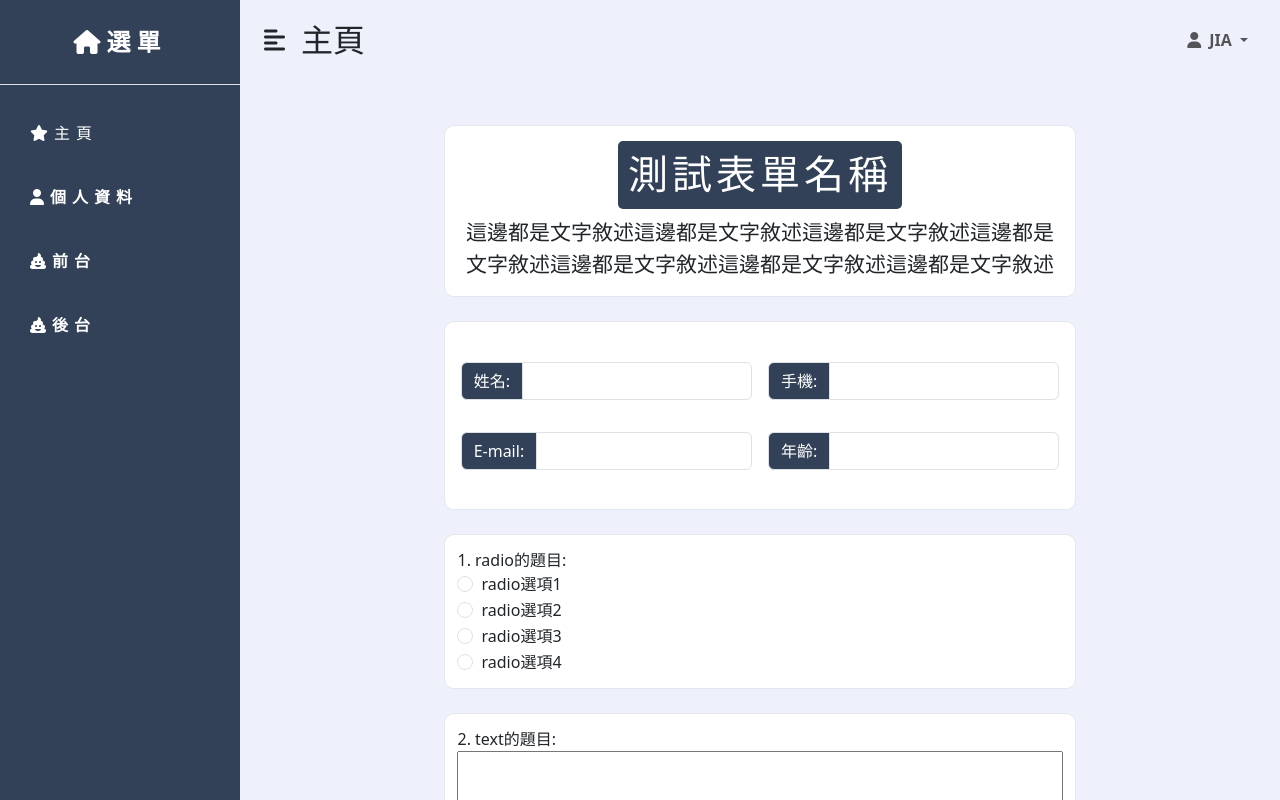
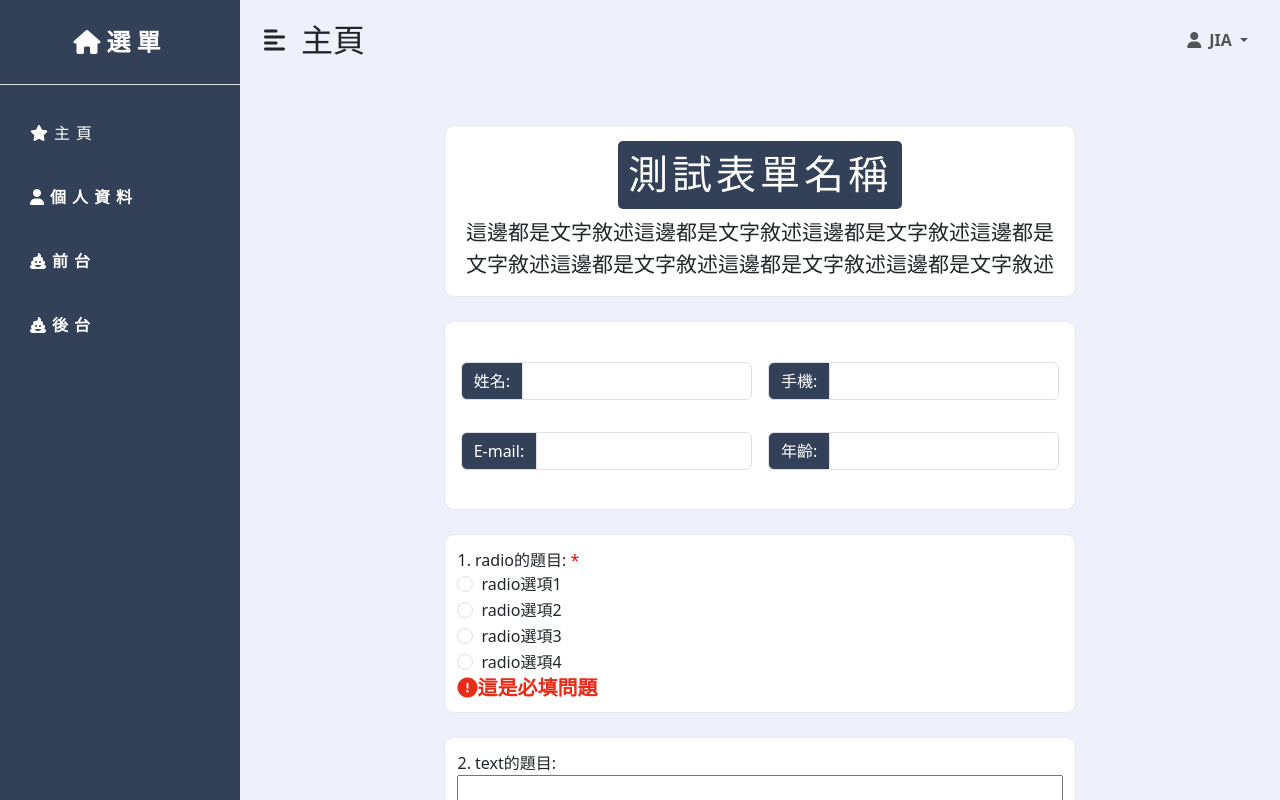
Before and after one commit to ru8ru8work/survey, a Vue app: page /Front/Answer in a window 1280 px wide. Shown: the top 800 px of the page. Built offline with nearby package versions, Linux system fonts and the light colour scheme; what vue-awesome-paginate would draw is missing.

Commit message:
暫時想不到更好的方法的必填

```diff
--- a/src/components/AnswerSurvey.vue
+++ b/src/components/AnswerSurvey.vue
@@ -66,7 +66,7 @@ export default {
                             questionType:2, //radio
                             questionTitle:"radio的題目",
                             order:1,
-                            required:false,
+                            required:true,
                             questionOption:[
                                 {
                                     value:1,
@@ -129,8 +129,6 @@ export default {
 
         this.surveyData[0].question.forEach(item => {
             if (item.questionType == 3) {
-                // console.log(this.childFormData);
-
                 //不知道要怎麼初始化childFormData比較好用簡單寫法
                 if ( this.childFormData.checkbox) {
                   this.formData.checkbox[item.order] = this.childFormData.checkbox[item.order] || [];
@@ -157,94 +155,70 @@ export default {
             this.$emit('update:childCheckData',true);
         },
         submitForm() {
-            // alert("123");
-            // console.log(this.formData.radio);
 
-            // console.log(this.surveyData[0]["question"]);
+            let focusElement = null;
+            // 跑資料的陣列
+            this.surveyData[0]["question"].forEach(item => {
+                // 如果必填
+                if (item.required == true ){
+                    const questionAnswer = document.querySelector("#question" + item.order);
+                    if (questionAnswer) {
+
+                        const existingExclamation = questionAnswer.querySelector(".questionRequired");
+                        // console.log(existingExclamation);
+                        if (existingExclamation) {
+                            existingExclamation.remove();
+                        }
 
 
-            // //{
-            //     questionType:2, //radio
-            //     questionTitle:"在室內會不會穿拖鞋",
-            //     order:4,
-            //     required :true,
-            //     questionOption:[
-
-            this.surveyData[0]["question"].forEach(item => {
-                if (item.required == true ){
-                    if ( item.questionType == 1){ //text
-                        if ( this.formData.text[item.order] == undefined || this.formData.text[item.order] == "" ){
-
-                            //<i class="fa-solid fa-circle-exclamation fa-xs" style="color: #e82c17;"></i>
-
-                            // console.log("這裡有必填text:" + item.order);
-                            const textareaAnswer = document.querySelector("#question" + item.order);
-
                         const exclamationDiv = document.createElement("div")
+                        exclamationDiv.setAttribute("class","questionRequired");
                         const exclamation = document.createElement("i");
                         exclamation.setAttribute("class","fa-solid fa-circle-exclamation fa-lg");
                         exclamation.setAttribute("style","color: #e82c17;");
                         exclamation.textContent = "這是必填問題";
+                        exclamationDiv.appendChild(exclamation);
 
-                            exclamationDiv.appendChild(exclamation);
-                            textareaAnswer.appendChild(exclamationDiv);
-
+                        let isEmpty = false;
+                        if ( item.questionType == 1){ //text
+                            if ( this.formData.text[item.order] == undefined || this.formData.text[item.order] == "" ){
+                                questionAnswer.appendChild(exclamationDiv);
+                                isEmpty = true;
                             }
                         }
 
                         if(  item.questionType == 2 ){  //radio
                             if ( this.formData.radio[item.order] == undefined || this.formData.radio[item.order] == "" ){
-                            console.log("這裡有必填radio:" + item.order);
-
-                            const textareaAnswer = document.querySelector("#question" + item.order);
-
-                            const exclamationDiv = document.createElement("div")
-                            exclamationDiv.setAttribute("class","");
-                            const exclamation = document.createElement("i");
-                            exclamation.setAttribute("class","fa-solid fa-circle-exclamation fa-lg");
-                            exclamation.setAttribute("style","color: #e82c17;");
-                            exclamation.textContent = "這是必填問題";
-
-                            exclamationDiv.appendChild(exclamation);
-                            textareaAnswer.appendChild(exclamationDiv);
-
-
-                            // const radioAnswer = document.querySelector("#Radios-" + item.order + "-1");
-                            // console.log(radioAnswer);
-                            // radioAnswer.focus();
+                                questionAnswer.appendChild(exclamationDiv);
+                                isEmpty = true;
                             }
                         }
 
                         if(  item.questionType == 3 ){ //checkbox
                             if ( this.formData.checkbox[item.order] == undefined || this.formData.checkbox[item.order] == "" ){
-                            console.log("這裡有必填checkbox:" + item.order);
-
-                            const textareaAnswer = document.querySelector("#question" + item.order);
-
-                            const exclamationDiv = document.createElement("div")
-                            const exclamation = document.createElement("i");
-                            exclamation.setAttribute("class","fa-solid fa-circle-exclamation fa-lg");
-                            exclamation.setAttribute("style","color: #e82c17;");
-                            exclamation.textContent = "這是必填問題";
-
-                            exclamationDiv.appendChild(exclamation);
-                            textareaAnswer.appendChild(exclamationDiv);
-
-
-                            // const radioAnswer = document.querySelector("#Radios-" + item.order + "-1");
-                            // console.log(radioAnswer);
-                            // radioAnswer.focus();
+                                questionAnswer.appendChild(exclamationDiv);
+                                isEmpty = true;
                             }
                         }
 
+                        if (isEmpty) {
+                            questionAnswer.appendChild(exclamationDiv);
+                            if (!focusElement) focusElement = questionAnswer;
                         }
-                // console.log(item);
+
+                    }
+
+                }
             });
 
+            if (focusElement) {
+                focusElement.focus();
+                focusElement.scrollIntoView({ behavior: 'smooth', block: 'center' });
+            }else{
+                this.$emit('form-submit', this.formData);
+            }
 
-            // console.log(this.formData);
 
-            this.$emit('form-submit', this.formData);
         },
         reset(){
             this.formData.name = "";
@@ -262,9 +236,85 @@ export default {
                     this.formData.checkbox[item.order] = [];
                 }
             });
+
+            // 暫時作廢
+            // this.surveyData[0]["question"].forEach(item => {
+
+            //     const questionAnswer = document.querySelector("#question" + item.order);
+            //     const existingExclamation = questionAnswer.querySelector(".questionRequired");
+            //     // console.log(existingExclamation);
+            //     if (existingExclamation) {
+            //         existingExclamation.remove();
+            //     }
+
+            // });
+
         },
         backPage(){ //取消紐
             this.$router.push("/Front");
+        }
+    },
+    watch :{
+        formData: {
+            handler(newValue, oldValue) {
+
+                let focusElement = null;
+                // 跑資料的陣列
+                this.surveyData[0]["question"].forEach(item => {
+                    // 如果必填
+                    if (item.required == true ){
+                        const questionAnswer = document.querySelector("#question" + item.order);
+                        if (questionAnswer) {
+
+                            const existingExclamation = questionAnswer.querySelector(".questionRequired");
+                            // console.log(existingExclamation);
+                            if (existingExclamation) {
+                                existingExclamation.remove();
+                            }
+
+
+                            const exclamationDiv = document.createElement("div")
+                            exclamationDiv.setAttribute("class","questionRequired");
+                            const exclamation = document.createElement("i");
+                            exclamation.setAttribute("class","fa-solid fa-circle-exclamation fa-lg");
+                            exclamation.setAttribute("style","color: #e82c17;");
+                            exclamation.textContent = "這是必填問題";
+                            exclamationDiv.appendChild(exclamation);
+
+                            let isEmpty = false;
+                            if ( item.questionType == 1){ //text
+                                if ( this.formData.text[item.order] == undefined || this.formData.text[item.order] == "" ){
+                                    questionAnswer.appendChild(exclamationDiv);
+                                    isEmpty = true;
+                                }
+                            }
+
+                            if(  item.questionType == 2 ){  //radio
+                                if ( this.formData.radio[item.order] == undefined || this.formData.radio[item.order] == "" ){
+                                    questionAnswer.appendChild(exclamationDiv);
+                                    isEmpty = true;
+                                }
+                            }
+
+                            if(  item.questionType == 3 ){ //checkbox
+                                if ( this.formData.checkbox[item.order] == undefined || this.formData.checkbox[item.order] == "" ){
+                                    questionAnswer.appendChild(exclamationDiv);
+                                    isEmpty = true;
+                                }
+                            }
+
+                            if (isEmpty) {
+                                questionAnswer.appendChild(exclamationDiv);
+                                if (!focusElement) focusElement = questionAnswer;
+                            }
+
+                        }
+
+                    }
+                });
+
+            },
+            deep: true // 深度監聽
         }
     }
 
@@ -301,6 +351,7 @@ export default {
                                 id="name"
                                 autocomplete="off"
                                 v-model="formData.name"
+                                required
                             />
                         </div>
                     </div>
@@ -316,6 +367,7 @@ export default {
                                 id="phone"
                                 autocomplete="off"
                                 v-model="formData.phone"
+                                required
                             />
                         </div>
                     </div>
@@ -331,6 +383,7 @@ export default {
                                 id="email"
                                 autocomplete="off"
                                 v-model="formData.email"
+                                required
                             />
                         </div>
                     </div>
@@ -346,6 +399,7 @@ export default {
                                 id="age"
                                 autocomplete="off"
                                 v-model="formData.age"
+                                required
                             />
                         </div>
                     </div>
@@ -356,7 +410,7 @@ export default {
             <!-- 自訂義選項開始 -->
             <div class="question">
 
-            <div v-for="item in surveyData[0].question" :key="item.order" class="question-item" :id="'question' + item.order">
+                <div v-for="item in surveyData[0].question" :key="item.order" class="question-item" :id="'question' + item.order" :tabindex="item.required ? '0' : null">
 
                 <!-- text -->
                 <div v-if="item.questionType == 1" class="showCheckQuestion">
@@ -529,8 +583,19 @@ export default {
                     height: 100px;
                     }
                 }
+                :focus{
+                    // background-color: black;
+                    border: 2px solid red;
+                }
 
-
+            }
+            .question-item:focus {
+                border: 2px solid red; /* 聚焦時邊框變紅色 */
+                outline: none; /* 取消預設的焦點輪廓 */
+            }
+            .questionRequired {
+                color: #e82c17; /* 错误提示颜色 */
+                margin-top: 0.5rem; /* 错误提示与问题之间的间距 */
             }
 
         }
```
Lines whose indentation alone changed are shown as unchanged.
